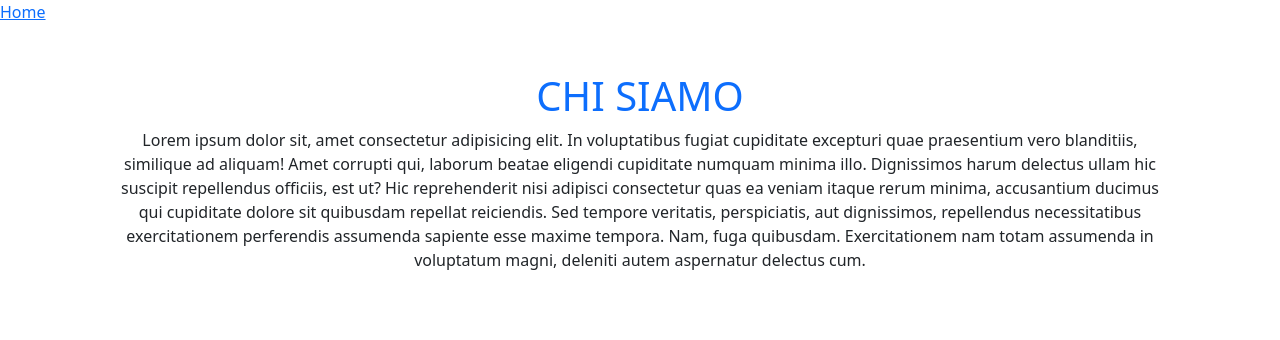
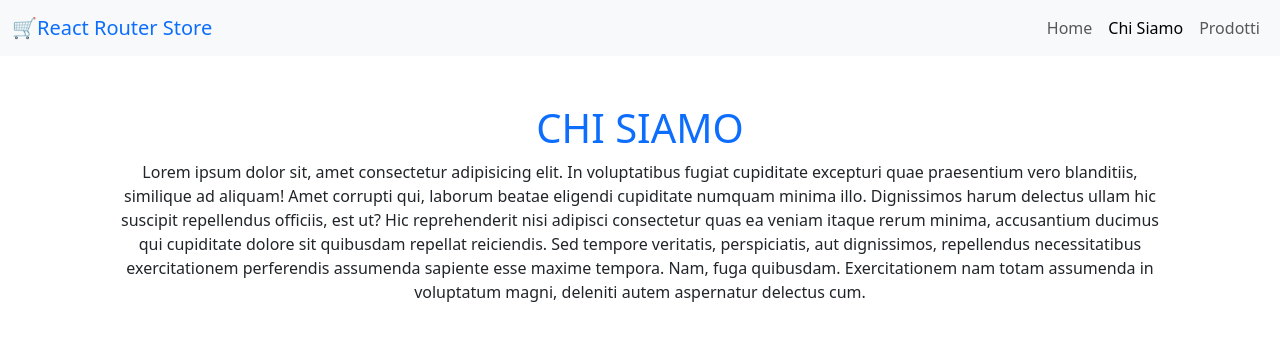
Before and after one commit to giovannimazzi/react-router, a React (Vite) app: page /about-us in a window 1280 px wide. Shown: the top 340 px of the page. Built offline with nearby package versions, Linux system fonts and the light colour scheme.

Commit message:
feat: insert navbar

```diff
--- /dev/null
+++ b/src/components/NavBar.jsx
@@ -0,0 +1,43 @@
+import { NavLink } from "react-router-dom";
+
+export default function NavBar() {
+  return (
+    <nav className="navbar navbar-expand-lg bg-light">
+      <div className="container-fluid">
+        <NavLink to="/" className="navbar-brand text-primary">
+          🛒React Router Store
+        </NavLink>
+        <button
+          className="navbar-toggler"
+          type="button"
+          data-bs-toggle="collapse"
+          data-bs-target="#navbarSupportedContent"
+          aria-controls="navbarSupportedContent"
+          aria-expanded="false"
+          aria-label="Toggle navigation"
+        >
+          <span className="navbar-toggler-icon"></span>
+        </button>
+        <div className="collapse navbar-collapse" id="navbarSupportedContent">
+          <ul className="navbar-nav ms-auto mb-2 mb-lg-0">
+            <li className="nav-item">
+              <NavLink to="/" className="nav-link">
+                Home
+              </NavLink>
+            </li>
+            <li className="nav-item">
+              <NavLink to="/about-us" className="nav-link">
+                Chi Siamo
+              </NavLink>
+            </li>
+            <li className="nav-item">
+              <NavLink to="/products" className="nav-link">
+                Prodotti
+              </NavLink>
+            </li>
+          </ul>
+        </div>
+      </div>
+    </nav>
+  );
+}
--- a/src/pages/AboutUsPage.jsx
+++ b/src/pages/AboutUsPage.jsx
@@ -1,9 +1,9 @@
-import { Link } from "react-router-dom";
+import NavBar from "../components/NavBar";
 
 export default function AboutUsPage() {
   return (
     <>
-      <Link to="/">Home</Link>
+      <NavBar />
       <div className="container p-5 text-center">
         <h2 className="h1 text-primary">CHI SIAMO</h2>
 
--- a/src/pages/HomePage.jsx
+++ b/src/pages/HomePage.jsx
@@ -1,13 +1,12 @@
-import { Link } from "react-router-dom";
+import NavBar from "../components/NavBar";
 
 export default function HomePage() {
   return (
     <>
+      <NavBar />
       <div className="container p-5 text-center">
         <h1 className="text-primary">🛒REACT ROUTER STORE🛒</h1>
         <h2 className="text-info">Benvenuti nel fake store...</h2>
-        <Link to="/about-us">Chi siamo</Link>{" "}
-        <Link to="/products">Prodotti</Link>
       </div>
     </>
   );
--- a/src/pages/ProductsPage.jsx
+++ b/src/pages/ProductsPage.jsx
@@ -1,7 +1,7 @@
 import axios from "axios";
 import { useEffect, useState } from "react";
-import { Link } from "react-router-dom";
 import ProductCard from "../components/ProductCard";
+import NavBar from "../components/NavBar";
 
 const productsApiUrl = "https://fakestoreapi.com/products";
 
@@ -19,7 +19,7 @@
 
   return (
     <>
-      <Link to="/">Home</Link>
+      <NavBar />
       <div className="container p-5 text-center">
         <h2 className="h1 text-primary">PRODOTTI</h2>
         <div className="row row-cols-1 row-cols-lg-2 g-5 mt-5">
```
